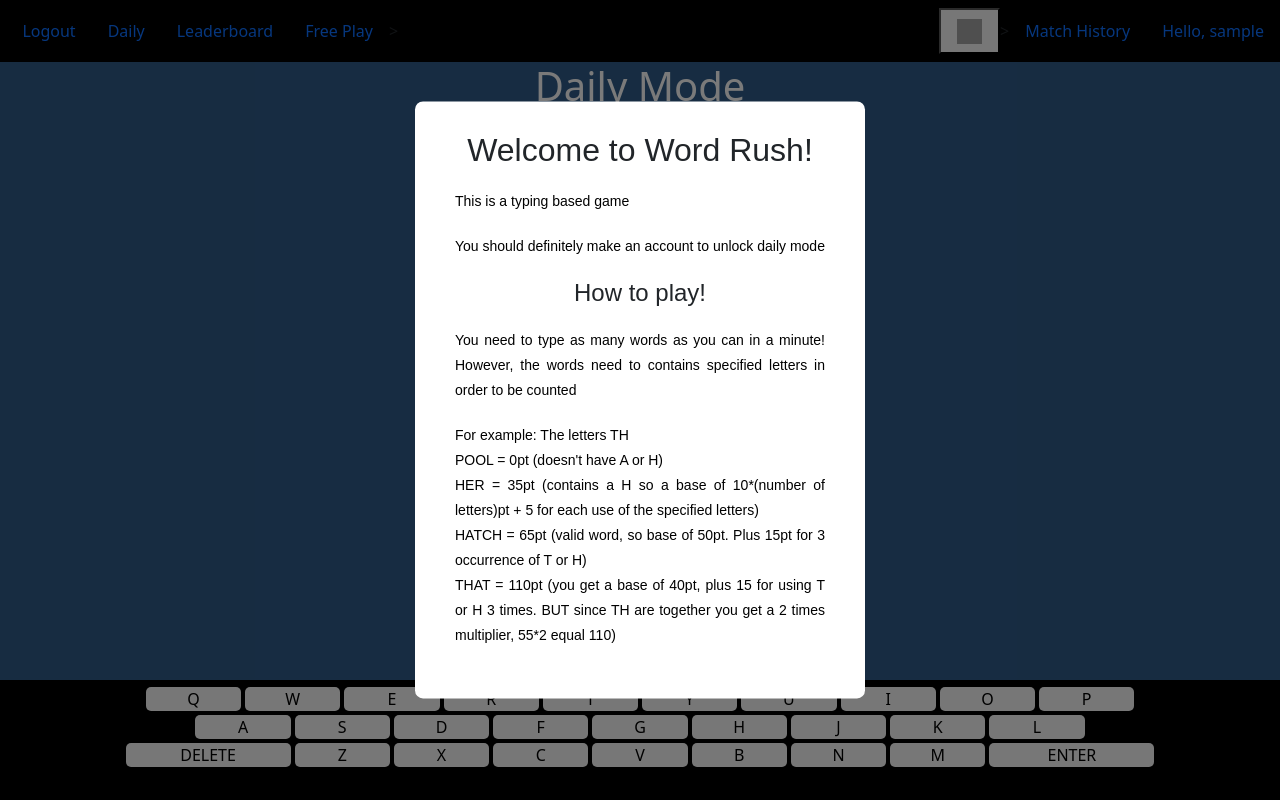
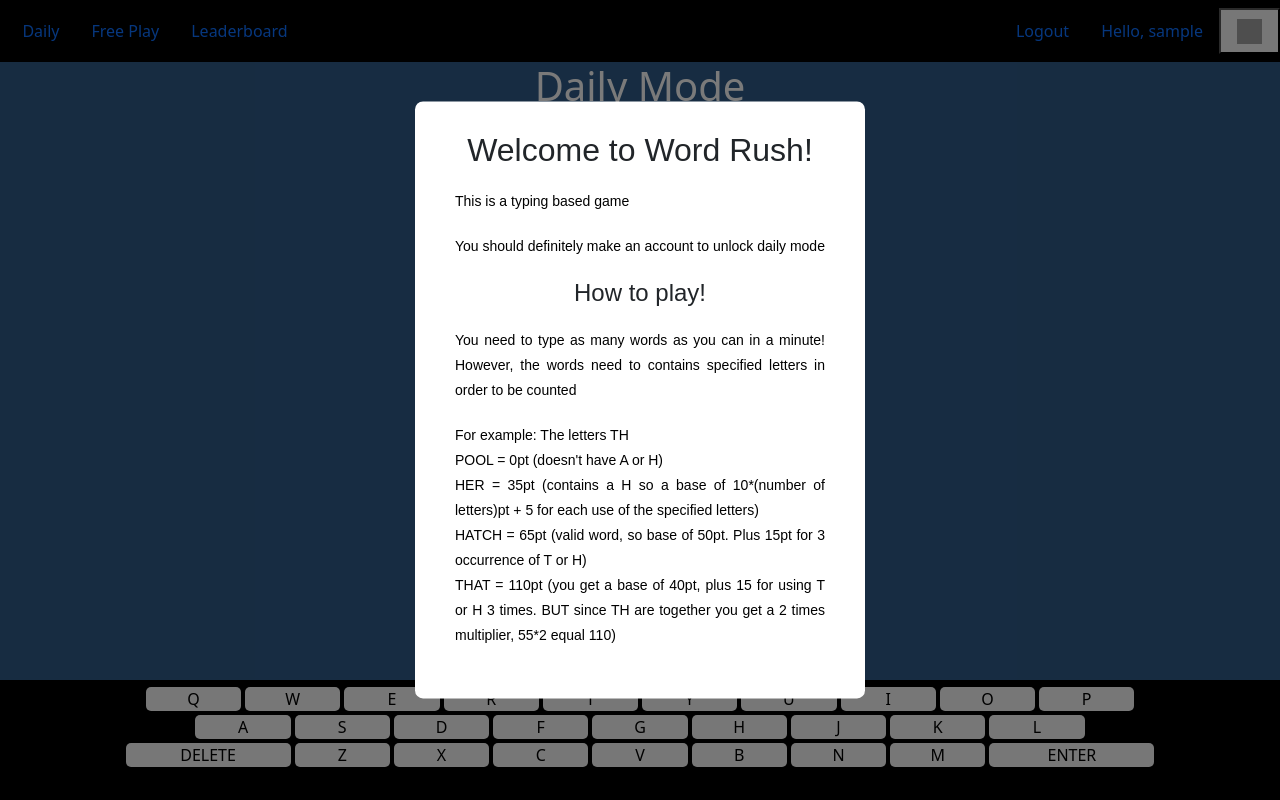
Before and after one commit to shadowblade11/Word-Rush, a Flask app: page /daily in a window 1280 px wide. Run offline with Flask 2, Linux system fonts and the light colour scheme; the visitor is signed in with stand-in values (Sample User, id 1); data comes from the database, SQL or seed files in the repository; data that the repository does not hold is empty; grey boxes are pictures that could not be loaded.

Commit message:
Changes layout of navbar, made changes to share button (added title) and removed unnecessary features

```diff
--- a/app/templates/base.html
+++ b/app/templates/base.html
@@ -23,29 +23,30 @@
     <!-- Nav Bar -->
     <nav class="navbar navbar-expand-lg" id="nav">
         {% if current_user.is_anonymous %}
+        {% else %}
+            <a class="nav-link" href="{{ url_for('daily') }}">Daily</a>
+        {% endif %}
+        <a class="nav-link" href="{{ url_for('free_play') }}">Free Play</a>
+        <a class="nav-link" href="{{ url_for('leaderboard') }}">Leaderboard</a>
+        <div class = "middle"></div>
+        <a class="nav-link" id="reset" href="{{ url_for('free_play') }}" hidden="true"> Play Again!</a>
+        <button onclick="share()" hidden="true" id="shareBtn" title="Copy to Clipboard">Share</button>
+        <div class = "right"></div>
+        {% if current_user.is_anonymous %}
             <a class="nav-link" href="{{ url_for('login') }}">LOGIN</a>
             <a class="nav-link" href="{{ url_for('register') }}">REGISTER</a>
         {% else %}
             <a class="nav-link" href="{{ url_for('logout') }}">Logout</a>
-            <a class="nav-link" href="{{ url_for('daily') }}">Daily</a>
         {% endif %}
-        <a class="nav-link" href="{{ url_for('leaderboard') }}">Leaderboard</a>
-        <a class="nav-link" href="{{ url_for('free_play') }}">Free Play</a>
-        <div class = "middle"></div>
-        <a class="nav-link" id="reset" href="{{ url_for('free_play') }}" hidden="true"> Play Again!</a>
-        <button onclick="share()" hidden="true" id="shareBtn">Share</button>>
-        <div class = "right"></div>
-            <audio src="../static/WordRush.mp3" id="audio" preload="auto" loop></audio>
-            <button class="nav-link" type="button" onclick="imageChange()"> <img src="https://w7.pngwing.com/pngs/131/14/png-transparent-audio-mute-sound-speaker-volume-basic-web-elements-icon.png" id="myImg" width="25" height="25" /></button>
-            <button class="nav-link" onclick="share()" hidden="true" id="shareBtn">Share</button>>
+            <button class="nav-link" onclick="share()" hidden="true" id="shareBtn">Share</button>
         {% if not current_user.is_anonymous %}
-        <a class="nav-link" href="{{ url_for('matchHistory') }}">Match History</a>
         <a class="nav-link" href="{{ url_for('matchHistory') }}"> Hello, {{current_user.username}}</a>
         {% endif %}
+        <audio src="../static/WordRush.mp3" id="audio" preload="auto" loop></audio>
+            <button class="nav-link" type="button" onclick="imageChange()"> <img src="https://w7.pngwing.com/pngs/131/14/png-transparent-audio-mute-sound-speaker-volume-basic-web-elements-icon.png" id="myImg" width="25" height="25" /></button>
     </nav>
     {% block content %}
     {% endblock %}
-    <script src="{{ url_for('static',filename='JS/app.js') }}"></script>
     <script src="{{ url_for('static',filename='JS/keyboard.js') }}"></script>
     <script src="{{ url_for('static',filename='JS/validator.js') }}"></script>
     <script src="{{ url_for('static',filename='JS/pointSystem.js') }}"></script>
```
